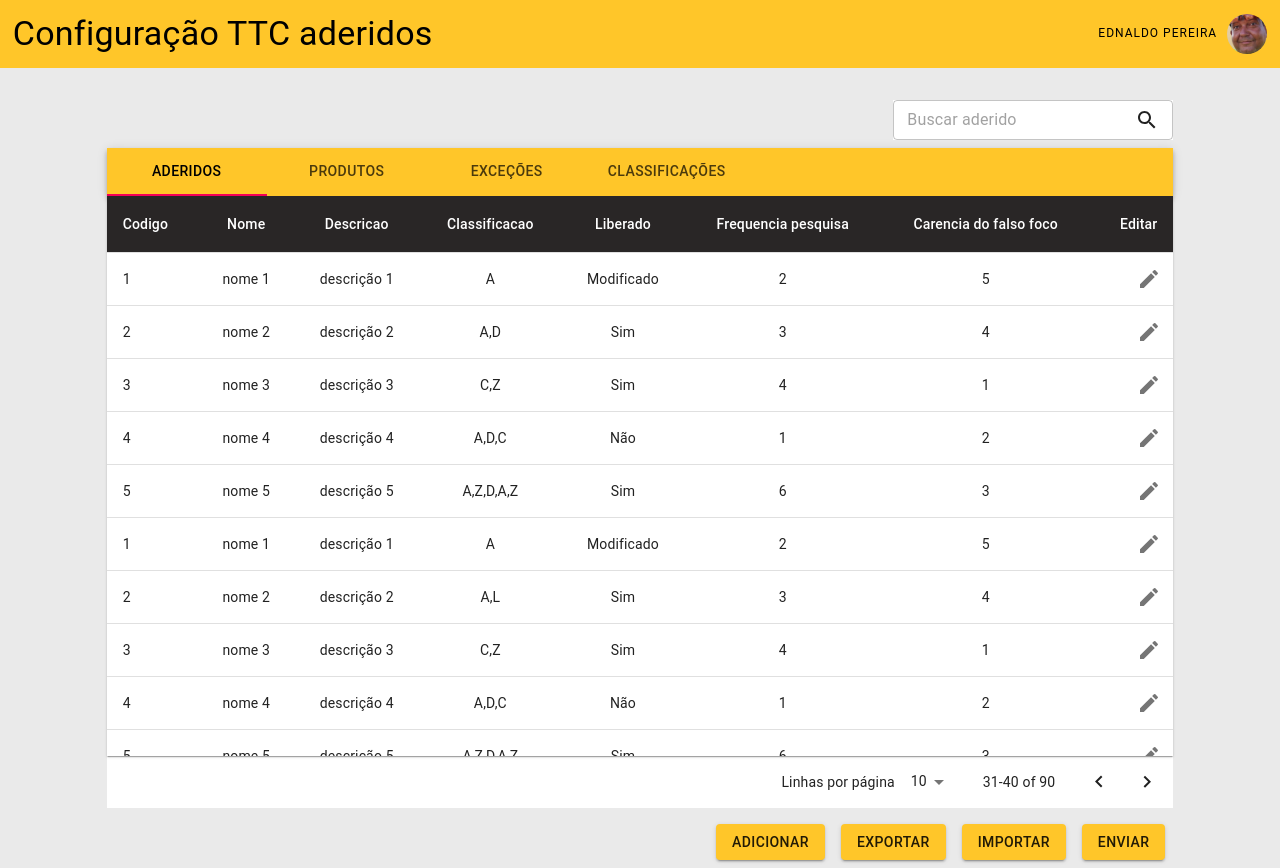
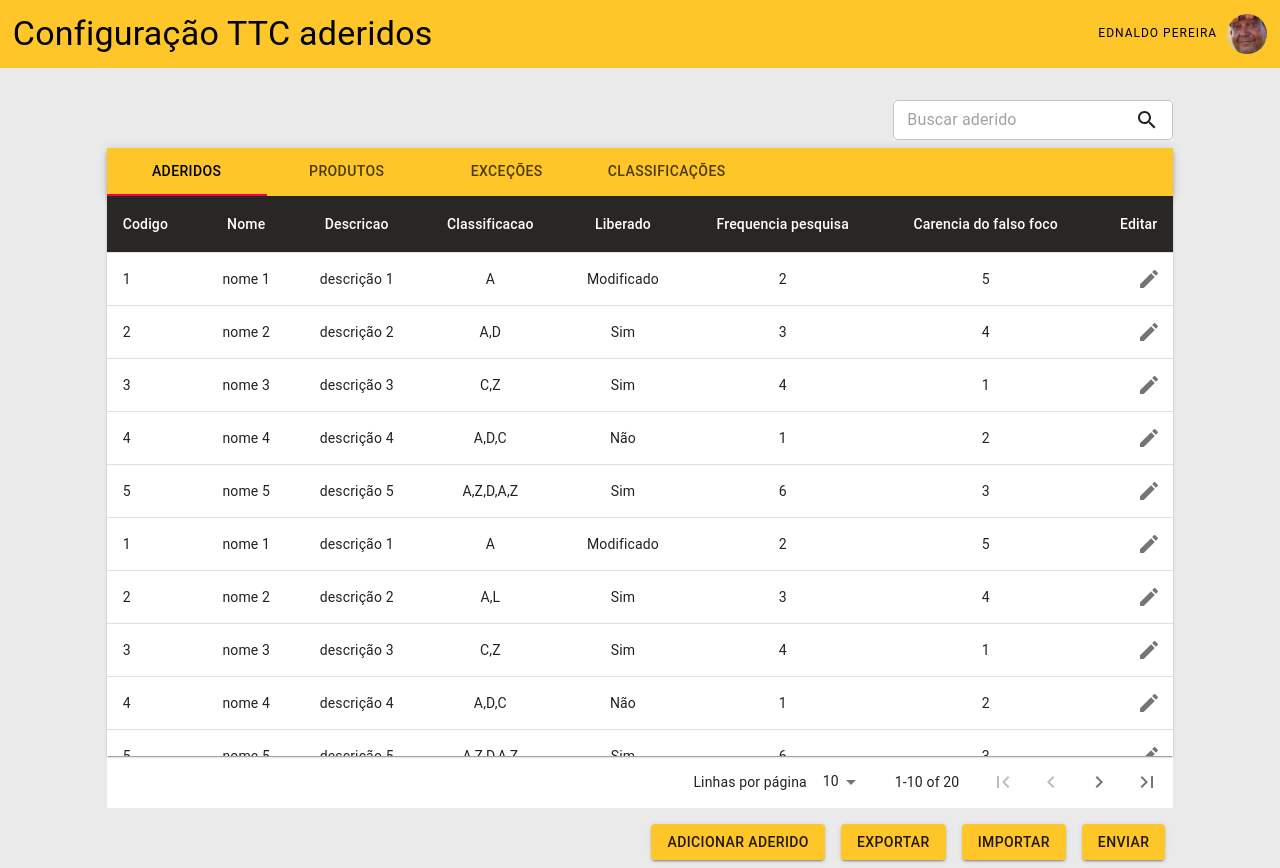
Before and after one commit to marea98/desafio-front-ttc, a React (Create React App) app in the folder desafio-front-ttc/: page / in a window 1280 px wide. Built offline with nearby package versions, Linux system fonts and the light colour scheme.

Commit message:
Finishing pagination and fixing adhered modal

```diff
--- a/desafio-front-ttc/src/components/tableComponent.jsx
+++ b/desafio-front-ttc/src/components/tableComponent.jsx
@@ -1,4 +1,4 @@
-import React, { useState } from 'react';
+import React, { useState, useEffect } from 'react';
 import {
   withStyles,
   makeStyles,
@@ -11,7 +11,15 @@ import {
   Table,
   Tooltip,
   TablePagination,
+  useTheme,
+  IconButton,
 } from '@material-ui/core';
+import {
+  FirstPage,
+  KeyboardArrowRight,
+  KeyboardArrowLeft,
+  LastPage,
+} from '@material-ui/icons';
 
 const StyledTableCell = withStyles((theme) => ({
   head: {
@@ -29,6 +37,13 @@ const useStyles = makeStyles({
   },
 });
 
+const useStyles1 = makeStyles((theme) => ({
+  root: {
+    flexShrink: 0,
+    marginLeft: theme.spacing(2.5),
+  },
+}));
+
 // eslint-disable-next-line no-extend-native
 String.prototype.Capitalize = function () {
   const replaceUnderlineToSpace = this.replaceAll('_', ' ');
@@ -41,6 +56,85 @@ String.prototype.Capitalize = function () {
 const GenericTable = ({ data, Modal, filteredSearch, isAderido }) => {
   const classes = useStyles();
 
+  const [page, setPage] = useState(0);
+  const [rowsPerPage, setRowsPerPage] = useState(10);
+
+  const handleChangePage = (event, newPage) => {
+    setPage(newPage);
+  };
+
+  const handleChangeRowsPerPage = (event) => {
+    setRowsPerPage(parseInt(event.target.value, 10));
+    setPage(0);
+  };
+
+  function TablePaginationActions(props) {
+    const classes = useStyles1();
+    const theme = useTheme();
+    const { count, page, rowsPerPage, onChangePage } = props;
+
+    const handleFirstPageButtonClick = (event) => {
+      onChangePage(event, 0);
+    };
+
+    const handleBackButtonClick = (event) => {
+      onChangePage(event, page - 1);
+    };
+
+    const handleNextButtonClick = (event) => {
+      onChangePage(event, page + 1);
+    };
+
+    const handleLastPageButtonClick = (event) => {
+      onChangePage(event, Math.max(0, Math.ceil(count / rowsPerPage) - 1));
+    };
+
+    return (
+      <div className={classes.root}>
+        <IconButton
+          onClick={handleFirstPageButtonClick}
+          disabled={page === 0}
+          aria-label='first page'
+        >
+          {theme.direction === 'rtl' ? <LastPage /> : <FirstPage />}
+        </IconButton>
+        <IconButton
+          onClick={handleBackButtonClick}
+          disabled={page === 0}
+          aria-label='previous page'
+        >
+          {theme.direction === 'rtl' ? (
+            <KeyboardArrowRight />
+          ) : (
+            <KeyboardArrowLeft />
+          )}
+        </IconButton>
+        <IconButton
+          onClick={handleNextButtonClick}
+          disabled={page >= Math.ceil(count / rowsPerPage) - 1}
+          aria-label='next page'
+        >
+          {theme.direction === 'rtl' ? (
+            <KeyboardArrowLeft />
+          ) : (
+            <KeyboardArrowRight />
+          )}
+        </IconButton>
+        <IconButton
+          onClick={handleLastPageButtonClick}
+          disabled={page >= Math.ceil(count / rowsPerPage) - 1}
+          aria-label='last page'
+        >
+          {theme.direction === 'rtl' ? <FirstPage /> : <LastPage />}
+        </IconButton>
+      </div>
+    );
+  }
+
+  useEffect(() => {
+    setPage(0);
+  }, [filteredSearch]);
+
   const filteredData = () =>
     filteredSearch === ''
       ? data
@@ -48,7 +142,6 @@ const GenericTable = ({ data, Modal, filteredSearch, isAderido }) => {
           if (!isAderido) return x.codigo_aderido === filteredSearch;
           return x.codigo === filteredSearch;
         });
-
   return (
     <>
       <TableContainer
@@ -71,7 +164,9 @@ const GenericTable = ({ data, Modal, filteredSearch, isAderido }) => {
             </TableRow>
           </TableHead>
           <TableBody style={{ overflow: 'auto' }}>
-            {filteredData().map((row, i) => {
+            {filteredData()
+              .slice(page * rowsPerPage, page * rowsPerPage + rowsPerPage)
+              .map((row, i) => {
                 const propNames = Object.keys(row);
                 return (
                   <TableRow key={i}>
@@ -119,12 +214,15 @@ const GenericTable = ({ data, Modal, filteredSearch, isAderido }) => {
         </Table>
       </TableContainer>
       <TablePagination
-        rowsPerPageOptions={[10, 25, 100]}
+        rowsPerPageOptions={[10, 15, 20]}
         component='div'
-        count={90}
-        rowsPerPage={10}
-        page={3}
+        count={filteredData().length}
+        rowsPerPage={rowsPerPage}
+        page={page}
         labelRowsPerPage='Linhas por página'
+        onChangePage={handleChangePage}
+        onChangeRowsPerPage={handleChangeRowsPerPage}
+        ActionsComponent={TablePaginationActions}
       />
     </>
   );
--- a/desafio-front-ttc/src/data/aderidos.js
+++ b/desafio-front-ttc/src/data/aderidos.js
@@ -6,12 +6,12 @@ const aderidosData = [
     classificacao: [
       {
         sigla: 'A',
-        nome: 'Bairro'
-      }
+        nome: 'Bairro',
+      },
     ],
     liberado: 'Modificado',
     frequencia_pesquisa: '2',
-    carencia_do_falso_foco: '5'
+    carencia_do_falso_foco: '5',
   },
   {
     codigo: '2',
@@ -20,7 +20,7 @@ const aderidosData = [
     classificacao: [
       {
         sigla: 'A',
-        nome: 'Bairro'
+        nome: 'Bairro',
       },
       {
         sigla: 'D',
@@ -29,7 +29,7 @@ const aderidosData = [
     ],
     liberado: 'Sim',
     frequencia_pesquisa: '3',
-    carencia_do_falso_foco: '4'
+    carencia_do_falso_foco: '4',
   },
   {
     codigo: '3',
@@ -42,12 +42,12 @@ const aderidosData = [
       },
       {
         sigla: 'Z',
-        nome: 'Centro'
+        nome: 'Centro',
       },
     ],
     liberado: 'Sim',
     frequencia_pesquisa: '4',
-    carencia_do_falso_foco: '1'
+    carencia_do_falso_foco: '1',
   },
   {
     codigo: '4',
@@ -56,20 +56,20 @@ const aderidosData = [
     classificacao: [
       {
         sigla: 'A',
-        nome: 'Bairro'
+        nome: 'Bairro',
       },
       {
         sigla: 'D',
-        nome: 'Shopping'
+        nome: 'Shopping',
       },
       {
         sigla: 'C',
-        nome: 'Quiosque'
+        nome: 'Quiosque',
       },
     ],
     liberado: 'Não',
     frequencia_pesquisa: '1',
-    carencia_do_falso_foco: '2'
+    carencia_do_falso_foco: '2',
   },
   {
     codigo: '5',
@@ -78,28 +78,28 @@ const aderidosData = [
     classificacao: [
       {
         sigla: 'A',
-        nome: 'Bairro'
+        nome: 'Bairro',
       },
       {
         sigla: 'Z',
-        nome: 'Centro'
+        nome: 'Centro',
       },
       {
         sigla: 'D',
-        nome: 'Shopping'
+        nome: 'Shopping',
       },
       {
         sigla: 'A',
-        nome: 'Bairro'
+        nome: 'Bairro',
       },
       {
         sigla: 'Z',
-        nome: 'Centro'
-      }
+        nome: 'Centro',
+      },
     ],
     liberado: 'Sim',
     frequencia_pesquisa: '6',
-    carencia_do_falso_foco: '3'
+    carencia_do_falso_foco: '3',
   },
   {
     codigo: '1',
@@ -108,12 +108,12 @@ const aderidosData = [
     classificacao: [
       {
         sigla: 'A',
-        nome: 'Bairro'
-      }
+        nome: 'Bairro',
+      },
     ],
     liberado: 'Modificado',
     frequencia_pesquisa: '2',
-    carencia_do_falso_foco: '5'
+    carencia_do_falso_foco: '5',
   },
   {
     codigo: '2',
@@ -122,16 +122,16 @@ const aderidosData = [
     classificacao: [
       {
         sigla: 'A',
-        nome: 'Bairro'
+        nome: 'Bairro',
       },
       {
         sigla: 'L',
-        nome: 'Luxo'
+        nome: 'Luxo',
       },
     ],
     liberado: 'Sim',
     frequencia_pesquisa: '3',
-    carencia_do_falso_foco: '4'
+    carencia_do_falso_foco: '4',
   },
   {
     codigo: '3',
@@ -144,12 +144,12 @@ const aderidosData = [
       },
       {
         sigla: 'Z',
-        nome: 'Centro'
+        nome: 'Centro',
       },
     ],
     liberado: 'Sim',
     frequencia_pesquisa: '4',
-    carencia_do_falso_foco: '1'
+    carencia_do_falso_foco: '1',
   },
   {
     codigo: '4',
@@ -158,20 +158,20 @@ const aderidosData = [
     classificacao: [
       {
         sigla: 'A',
-        nome: 'Bairro'
+        nome: 'Bairro',
       },
       {
         sigla: 'D',
-        nome: 'Shopping'
+        nome: 'Shopping',
       },
       {
         sigla: 'C',
-        nome: 'Quiosque'
+        nome: 'Quiosque',
       },
     ],
     liberado: 'Não',
     frequencia_pesquisa: '1',
-    carencia_do_falso_foco: '2'
+    carencia_do_falso_foco: '2',
   },
   {
     codigo: '5',
@@ -180,28 +180,28 @@ const aderidosData = [
     classificacao: [
       {
         sigla: 'A',
-        nome: 'Bairro'
+        nome: 'Bairro',
       },
       {
         sigla: 'Z',
-        nome: 'Centro'
+        nome: 'Centro',
       },
       {
         sigla: 'D',
-        nome: 'Shopping'
+        nome: 'Shopping',
       },
       {
         sigla: 'A',
-        nome: 'Bairro'
+        nome: 'Bairro',
       },
       {
         sigla: 'Z',
-        nome: 'Centro'
-      }
+        nome: 'Centro',
+      },
     ],
     liberado: 'Sim',
     frequencia_pesquisa: '6',
-    carencia_do_falso_foco: '3'
+    carencia_do_falso_foco: '3',
   },
   {
     codigo: '1',
@@ -210,12 +210,118 @@ const aderidosData = [
     classificacao: [
       {
         sigla: 'A',
-        nome: 'Bairro'
-      }
+        nome: 'Bairro',
+      },
     ],
     liberado: 'Modificado',
     frequencia_pesquisa: '2',
-    carencia_do_falso_foco: '5'
+    carencia_do_falso_foco: '5',
+  },
+  {
+    codigo: '2',
+    nome: 'nome 2',
+    descricao: 'Teste Paginação',
+    classificacao: [
+      {
+        sigla: 'A',
+        nome: 'Bairro',
+      },
+      {
+        sigla: 'L',
+        nome: 'Luxo',
+      },
+    ],
+    liberado: 'Sim',
+    frequencia_pesquisa: '3',
+    carencia_do_falso_foco: '4',
+  },
+  {
+    codigo: '3',
+    nome: 'Teste Paginação',
+    descricao: 'descrição 3',
+    classificacao: [
+      {
+        sigla: 'C',
+        nome: 'Vip',
+      },
+      {
+        sigla: 'Z',
+        nome: 'Centro',
+      },
+      {
+        sigla: 'B',
+        nome: 'Centro',
+      },
+    ],
+    liberado: 'Sim',
+    frequencia_pesquisa: '4',
+    carencia_do_falso_foco: '1',
+  },
+  {
+    codigo: '4',
+    nome: 'nome 4',
+    descricao: 'descrição 4',
+    classificacao: [
+      {
+        sigla: 'A',
+        nome: 'Bairro',
+      },
+      {
+        sigla: 'D',
+        nome: 'Shopping',
+      },
+      {
+        sigla: 'C',
+        nome: 'Quiosque',
+      },
+    ],
+    liberado: 'Não',
+    frequencia_pesquisa: '1',
+    carencia_do_falso_foco: '2',
+  },
+  {
+    codigo: '5',
+    nome: 'nome 5',
+    descricao: 'descrição 5',
+    classificacao: [
+      {
+        sigla: 'A',
+        nome: 'Bairro',
+      },
+      {
+        sigla: 'Z',
+        nome: 'Centro',
+      },
+      {
+        sigla: 'D',
+        nome: 'Shopping',
+      },
+      {
+        sigla: 'A',
+        nome: 'Bairro',
+      },
+      {
+        sigla: 'Z',
+        nome: 'Centro',
+      },
+    ],
+    liberado: 'Sim',
+    frequencia_pesquisa: '6',
+    carencia_do_falso_foco: '3',
+  },
+  {
+    codigo: '1',
+    nome: 'nome 1',
+    descricao: 'descrição 1',
+    classificacao: [
+      {
+        sigla: 'A',
+        nome: 'Bairro',
+      },
+    ],
+    liberado: 'Modificado',
+    frequencia_pesquisa: '2',
+    carencia_do_falso_foco: '5',
   },
   {
     codigo: '2',
@@ -224,16 +330,16 @@ const aderidosData = [
     classificacao: [
       {
         sigla: 'A',
-        nome: 'Bairro'
+        nome: 'Bairro',
       },
       {
         sigla: 'L',
-        nome: 'Luxo'
+        nome: 'Luxo',
       },
     ],
     liberado: 'Sim',
     frequencia_pesquisa: '3',
-    carencia_do_falso_foco: '4'
+    carencia_do_falso_foco: '4',
   },
   {
     codigo: '3',
@@ -246,12 +352,12 @@ const aderidosData = [
       },
       {
         sigla: 'Z',
-        nome: 'Centro'
+        nome: 'Centro',
       },
     ],
     liberado: 'Sim',
     frequencia_pesquisa: '4',
-    carencia_do_falso_foco: '1'
+    carencia_do_falso_foco: '1',
   },
   {
     codigo: '4',
@@ -260,20 +366,20 @@ const aderidosData = [
     classificacao: [
       {
         sigla: 'A',
-        nome: 'Bairro'
+        nome: 'Bairro',
       },
       {
         sigla: 'D',
-        nome: 'Shopping'
+        nome: 'Shopping',
       },
       {
         sigla: 'C',
-        nome: 'Quiosque'
+        nome: 'Quiosque',
       },
     ],
     liberado: 'Não',
     frequencia_pesquisa: '1',
-    carencia_do_falso_foco: '2'
+    carencia_do_falso_foco: '2',
   },
   {
     codigo: '5',
@@ -282,130 +388,28 @@ const aderidosData = [
     classificacao: [
       {
         sigla: 'A',
-        nome: 'Bairro'
+        nome: 'Bairro',
       },
       {
         sigla: 'Z',
-        nome: 'Centro'
+        nome: 'Centro',
       },
       {
         sigla: 'D',
-        nome: 'Shopping'
+        nome: 'Shopping',
       },
       {
         sigla: 'A',
-        nome: 'Bairro'
+        nome: 'Bairro',
       },
       {
         sigla: 'Z',
-        nome: 'Centro'
-      }
+        nome: 'Centro',
+      },
     ],
     liberado: 'Sim',
     frequencia_pesquisa: '6',
-    carencia_do_falso_foco: '3'
-  },
-  {
-    codigo: '1',
-    nome: 'nome 1',
-    descricao: 'descrição 1',
-    classificacao: [
-      {
-        sigla: 'A',
-        nome: 'Bairro'
-      }
-    ],
-    liberado: 'Modificado',
-    frequencia_pesquisa: '2',
-    carencia_do_falso_foco: '5'
-  },
-  {
-    codigo: '2',
-    nome: 'nome 2',
-    descricao: 'descrição 2',
-    classificacao: [
-      {
-        sigla: 'A',
-        nome: 'Bairro'
-      },
-      {
-        sigla: 'L',
-        nome: 'Luxo'
-      },
-    ],
-    liberado: 'Sim',
-    frequencia_pesquisa: '3',
-    carencia_do_falso_foco: '4'
-  },
-  {
-    codigo: '3',
-    nome: 'nome 3',
-    descricao: 'descrição 3',
-    classificacao: [
-      {
-        sigla: 'C',
-        nome: 'Vip',
-      },
-      {
-        sigla: 'Z',
-        nome: 'Centro'
-      },
-    ],
-    liberado: 'Sim',
-    frequencia_pesquisa: '4',
-    carencia_do_falso_foco: '1'
-  },
-  {
-    codigo: '4',
-    nome: 'nome 4',
-    descricao: 'descrição 4',
-    classificacao: [
-      {
-        sigla: 'A',
-        nome: 'Bairro'
-      },
-      {
-        sigla: 'D',
-        nome: 'Shopping'
-      },
-      {
-        sigla: 'C',
-        nome: 'Quiosque'
-      },
-    ],
-    liberado: 'Não',
-    frequencia_pesquisa: '1',
-    carencia_do_falso_foco: '2'
-  },
-  {
-    codigo: '5',
-    nome: 'nome 5',
-    descricao: 'descrição 5',
-    classificacao: [
-      {
-        sigla: 'A',
-        nome: 'Bairro'
-      },
-      {
-        sigla: 'Z',
-        nome: 'Centro'
-      },
-      {
-        sigla: 'D',
-        nome: 'Shopping'
-      },
-      {
-        sigla: 'A',
-        nome: 'Bairro'
-      },
-      {
-        sigla: 'Z',
-        nome: 'Centro'
-      }
-    ],
-    liberado: 'Sim',
-    frequencia_pesquisa: '6',
-    carencia_do_falso_foco: '3'
+    carencia_do_falso_foco: '3',
   },
 ];
 
--- a/desafio-front-ttc/src/pages/home.jsx
+++ b/desafio-front-ttc/src/pages/home.jsx
@@ -86,7 +86,7 @@ const useStyles = makeStyles((theme) => ({
 
 const Home = () => {
   const classes = useStyles();
-  const [value, setValue] = useState(0);
+  const [currentTab, setCurrentTab] = useState(0);
   const [classifications, setclassifications] = useState(classificacoesData);
 
   const removeClassification = (index) => {
@@ -106,7 +106,13 @@ const Home = () => {
   const [filteredSearch, setFilteredSearch] = useState('');
 
   const handleChange = (_, newValue) => {
-    setValue(newValue);
+    setCurrentTab(newValue);
+  };
+
+  const handleCreateButton = () => {
+    if (currentTab === 0) return alert('Aderido criado com sucesso');
+
+    return addClassificacao();
   };
 
   return (
@@ -153,7 +159,7 @@ const Home = () => {
             <div className={classes.root}>
               <AppBar position='static'>
                 <Tabs
-                  value={value}
+                  value={currentTab}
                   onChange={handleChange}
                   aria-label='simple tabs example'
                   style={{ backgroundColor: '#ffc629', color: '#000' }}
@@ -165,7 +171,7 @@ const Home = () => {
                   <Tab label='Classificações' {...a11yProps(3)} />
                 </Tabs>
               </AppBar>
-              <TabPanel value={value} index={0}>
+              <TabPanel value={currentTab} index={0}>
                 <GenericTable
                   data={aderidosData}
                   Modal={AderidoModal}
@@ -173,21 +179,21 @@ const Home = () => {
                   isAderido
                 />
               </TabPanel>
-              <TabPanel value={value} index={1}>
+              <TabPanel value={currentTab} index={1}>
                 <GenericTable
                   data={produtosData}
                   Modal={ProdutoModal}
                   filteredSearch={filteredSearch}
                 />
               </TabPanel>
-              <TabPanel value={value} index={2}>
+              <TabPanel value={currentTab} index={2}>
                 <GenericTable
                   data={excecoesData}
                   Modal={ExcecoesModal}
                   filteredSearch={filteredSearch}
                 />
               </TabPanel>
-              <TabPanel value={value} index={3}>
+              <TabPanel value={currentTab} index={3}>
                 <ClassificationComponent
                   classifications={classifications}
                   removeClassification={removeClassification}
@@ -201,14 +207,18 @@ const Home = () => {
             justify='flex-end'
             style={{ marginTop: '.5rem' }}
           >
-            <Button
-              variant='contained'
-              disabled={classifications.length >= 26}
-              onClick={() => addClassificacao('Adicionar')}
-              className={classes.buttonsDown}
-            >
-              Adicionar
-            </Button>
+            {(currentTab === 0) | (currentTab === 3) ? (
+              <Button
+                variant='contained'
+                disabled={currentTab === 3 && classifications.length >= 26}
+                onClick={() => handleCreateButton()}
+                className={classes.buttonsDown}
+              >
+                {currentTab === 0
+                  ? 'Adicionar Aderido'
+                  : 'Adicionar Classificação'}
+              </Button>
+            ) : null}
             <Button
               variant='contained'
               onClick={() => alert('Exportar')}
```
Also changed, not shown: desafio-front-ttc/src/components/modals/aderidoModal.jsx (+30 -16 lines). Lines whose indentation alone changed are shown as unchanged.
